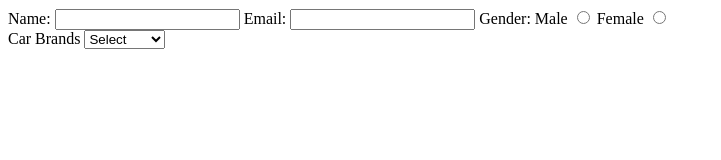
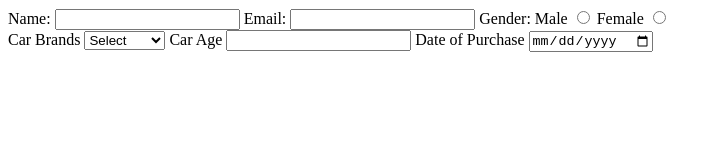
Before and after one commit to acciojob/car-insurance-form-abderaj17, a website: page main.html in a window 1280 px wide. Shown: the whole page, without its empty margins (0-721 px from the left). Drawn offline with Linux system fonts and the light colour scheme.

Commit message:
created a submission

```diff
--- a/main.html
+++ b/main.html
@@ -27,6 +27,12 @@
 			<option>Audi</option>
 			<option>Mercedez</option>
 		</select>
+
+		 <label for="carage">Car Age</label>
+    <input type="number" id="carage" name="carage" required>
+
+    <label for="dop">Date of Purchase</label>
+    <input type="date" id="dop" name="dop" required>
 	</form>
     <script type="text/javascript" src="./script.js">
 </script>
```
